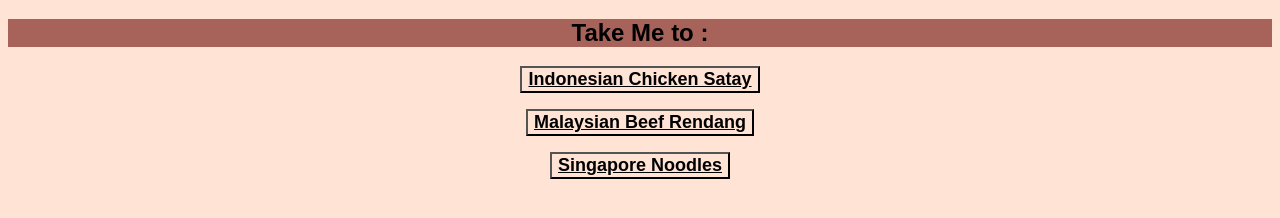
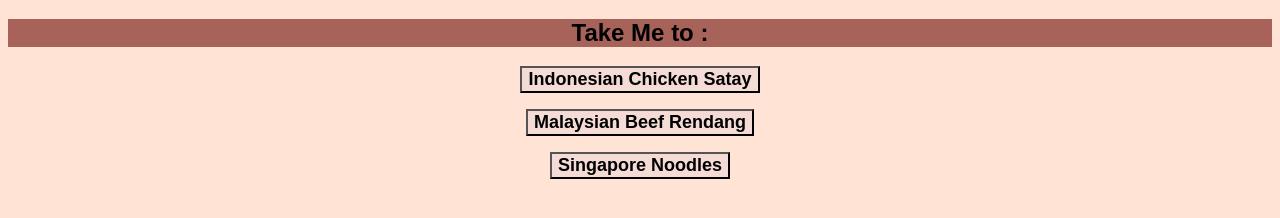
Before and after one commit to AudacesLLG/odin-recipes, a plain HTML site: page index.html in a window 1280 px wide. Shown: the part 140-358 px from the top of the page. Drawn offline with Linux system fonts and the light colour scheme.

Commit message:
Change Anchor link Button CSS Properties

```diff
--- a/css/styles.css
+++ b/css/styles.css
@@ -28,9 +28,12 @@ h1 {
 
 button {
     font-size: large;
+    background-color: #f4dbd6;
 }
 
 a {
     color: black;
     font-weight: bolder;
+    text-decoration: none;
+    background-color: #f4dbd6;
 }
```
